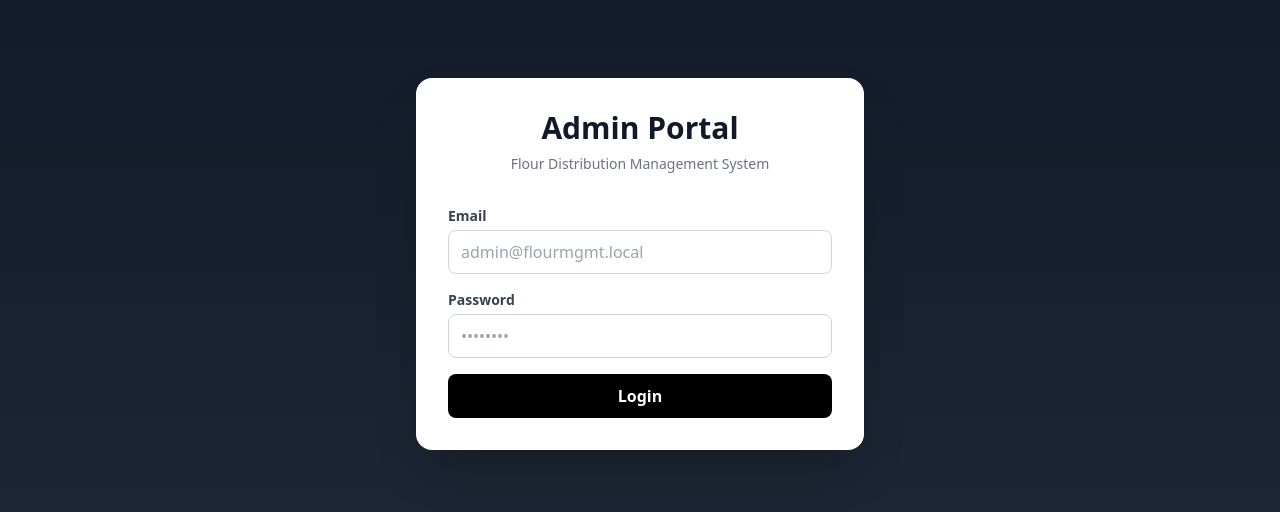
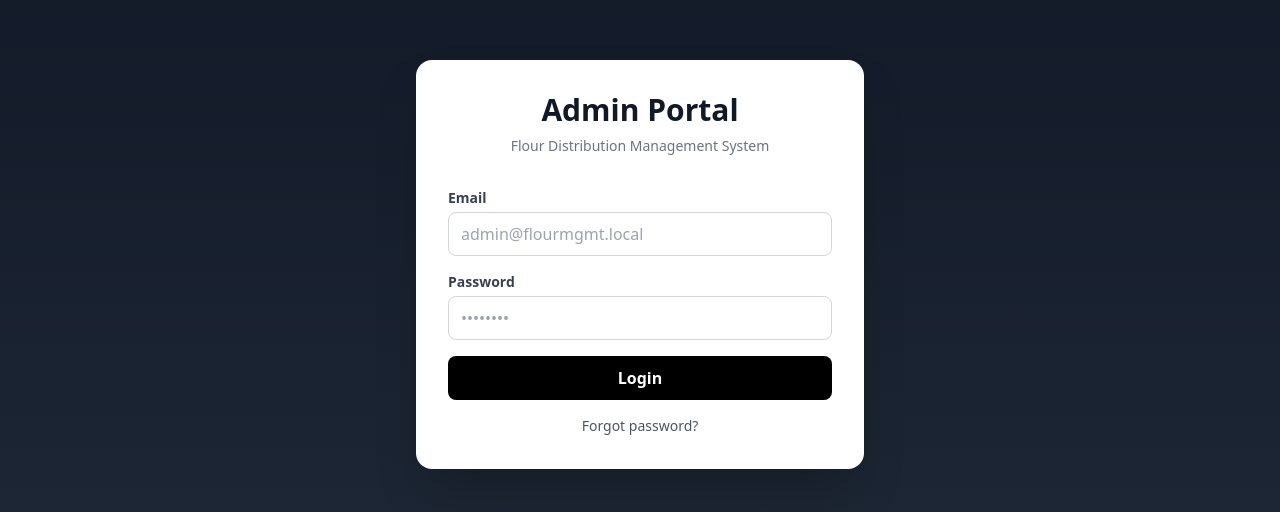
Before and after one commit to andowseroit/akashisys, a React (Vite) app: page / in a window 1280 px wide. Shown: the part 136-648 px from the top of the page. Built offline with nearby package versions, Linux system fonts and the light colour scheme; no server answers.

Commit message:
Add password reset functionality to AdminLogin

```diff
--- a/src/pages/AdminLogin.tsx
+++ b/src/pages/AdminLogin.tsx
@@ -1,3 +1,4 @@
+
 import { useState } from "react";
 import { useNavigate } from "react-router-dom";
 import { loginUser, resetPassword } from "../db/supabase";
@@ -7,16 +8,21 @@ export default function AdminLogin() {
   const [email, setEmail] = useState("");
   const [password, setPassword] = useState("");
   const [error, setError] = useState("");
+  const [message, setMessage] = useState("");
   const [isLoading, setIsLoading] = useState(false);
+  const [isResetting, setIsResetting] = useState(false);
+
   const navigate = useNavigate();
   const { setSession } = useAuthStore();
 
   async function handleLogin(e: React.FormEvent) {
     e.preventDefault();
+
     if (!email || !password) return;
 
     setIsLoading(true);
     setError("");
+    setMessage("");
 
     try {
       const result = await loginUser(email, password);
@@ -29,12 +35,36 @@ export default function AdminLogin() {
     }
   }
 
+  async function handleForgotPassword() {
+    if (!email) {
+      setError("Enter your email address first.");
+      return;
+    }
+
+    setIsResetting(true);
+    setError("");
+    setMessage("");
+
+    try {
+      await resetPassword(email);
+
+      setMessage(
+        "If an account exists with this email, a password reset link has been sent."
+      );
+    } catch (err: any) {
+      setError(err.message || "Failed to send password reset email.");
+    } finally {
+      setIsResetting(false);
+    }
+  }
+
   return (
     <div className="min-h-screen flex items-center justify-center bg-gradient-to-b from-gray-900 to-gray-800 px-4">
       <div className="bg-white rounded-2xl p-8 shadow-2xl w-full max-w-md">
         <h1 className="text-3xl font-bold text-center mb-2 text-gray-900">
           Admin Portal
         </h1>
+
         <p className="text-gray-500 text-center text-sm mb-8">
           Flour Distribution Management System
         </p>
@@ -44,6 +74,7 @@ export default function AdminLogin() {
             <label className="block text-sm font-semibold text-gray-700 mb-1">
               Email
             </label>
+
             <input
               type="email"
               value={email}
@@ -57,6 +88,7 @@ export default function AdminLogin() {
             <label className="block text-sm font-semibold text-gray-700 mb-1">
               Password
             </label>
+
             <input
               type="password"
               value={password}
@@ -72,12 +104,27 @@ export default function AdminLogin() {
             </p>
           )}
 
+          {message && (
+            <p className="text-green-600 text-sm text-center bg-green-50 p-3 rounded-lg">
+              {message}
+            </p>
+          )}
+
           <button
             type="submit"
-            disabled={isLoading}
+            disabled={isLoading || isResetting}
             className="w-full h-11 bg-black text-white rounded-lg font-semibold hover:bg-gray-800 disabled:opacity-50 disabled:cursor-not-allowed mt-6"
           >
             {isLoading ? "Logging in..." : "Login"}
+          </button>
+
+          <button
+            type="button"
+            onClick={handleForgotPassword}
+            disabled={isLoading || isResetting}
+            className="w-full text-sm text-gray-600 hover:text-black hover:underline disabled:opacity-50 disabled:cursor-not-allowed"
+          >
+            {isResetting ? "Sending reset link..." : "Forgot password?"}
           </button>
         </form>
       </div>
```
